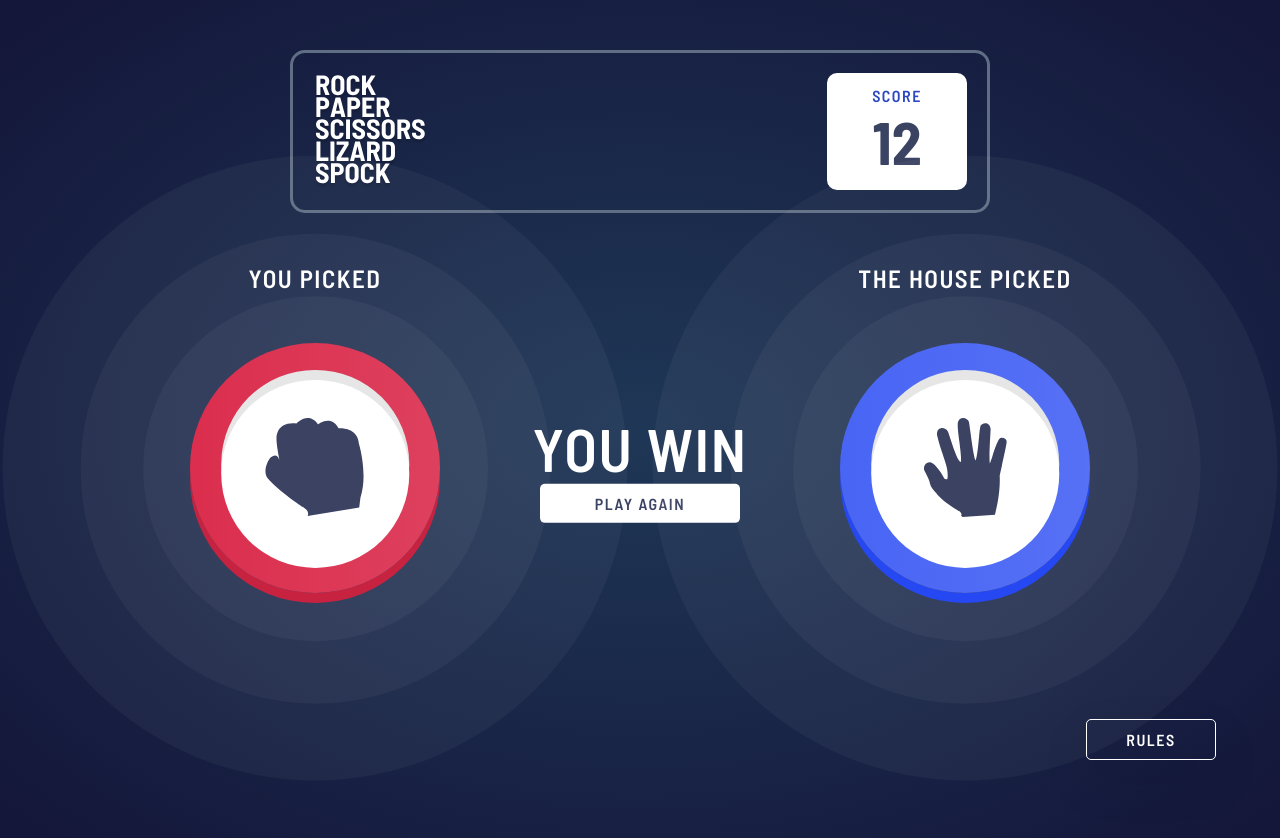
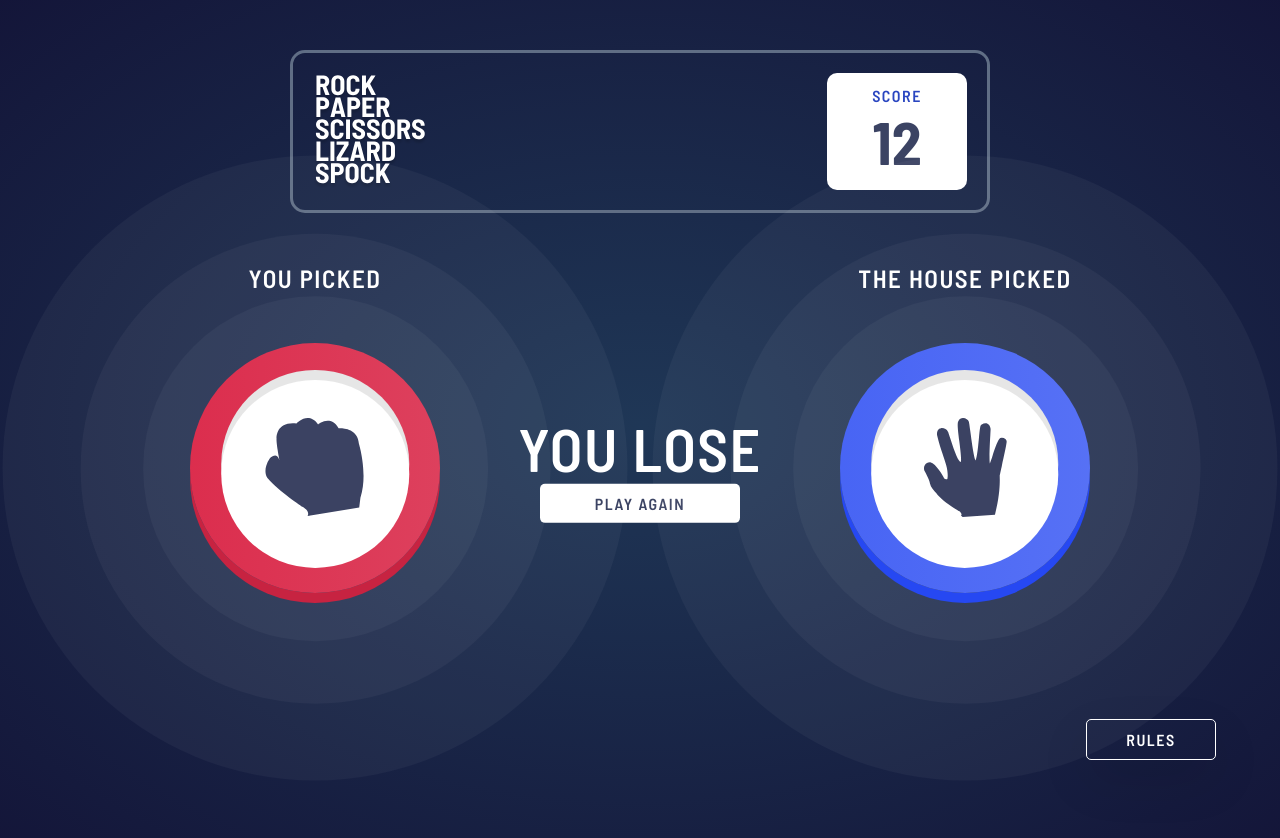
Before and after one commit to naijadevgamer/rock-paper-scissors, a website: page index.html in a window 1280 px wide. Drawn offline with Linux system fonts and the light colour scheme.

Commit message:
Still fix some bugs in the responsive design

```diff
--- a/index.html
+++ b/index.html
@@ -160,7 +160,7 @@
 
         <!-- Display winner or looser status -->
         <div class="phase__status">
-          <p class="phase__status-text">You win</p>
+          <p class="phase__status-text">You lose</p>
           <button class="btn btn--again">Play again</button>
         </div>
 
--- a/sass/_phase.scss
+++ b/sass/_phase.scss
@@ -73,6 +73,9 @@
   &__status-text {
     font-size: 6rem;
     letter-spacing: 1.5px;
+    @media only screen and (max-width: $bp-phone) {
+      font-size: 5rem;
+    }
   }
   &__icon-box {
     position: relative;
```
Also changed, not shown: sass/_base.scss (+0 -35 lines), css/style.css, 1 other file.
